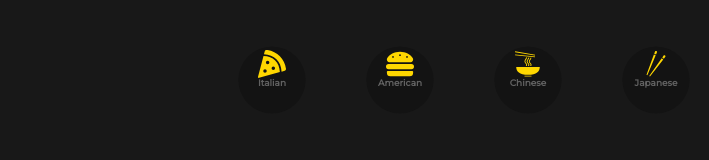
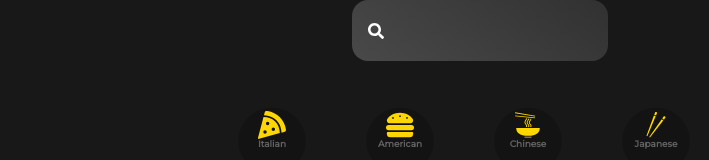
Before and after one commit to RealOtakuBoi/Cooking-Site-React, a React (Create React App) app: page / in a window 1280 px wide. Shown: the top 160 px of the page, without its empty margins (160-869 px from the left). Built offline with nearby package versions, Linux system fonts and the light colour scheme; no server answers.

Commit message:
Search Function done

```diff
--- a/src/App.js
+++ b/src/App.js
@@ -1,12 +1,14 @@
 
 import Pages from "./Pages/Pages";
 import Category from "./Components/Category";
-import {BrowserRouter} from 'react-router-dom'
+import {BrowserRouter} from 'react-router-dom';
+import Food from './Components/Food'
 
 function App() {
   return (
     <div className="App">
       <BrowserRouter>
+      <Food />
       <Category/>
       <Pages />
       </BrowserRouter>
--- /dev/null
+++ b/src/Components/Food.jsx
@@ -0,0 +1,69 @@
+import React, { useState } from 'react';
+import styled from 'styled-components';
+import {FaSearch} from 'react-icons/fa';
+import {useNavigate} from 'react-router-dom'
+
+function Food() {
+
+    const navigate = useNavigate();
+
+
+    const [input, setInput] = useState('');
+
+    const SubmitHandler = (e) =>{
+        e.preventDefault();
+        navigate('/Searched/'+input)
+
+    }
+
+  return (
+    <div>
+        <FormStyle onSubmit={SubmitHandler}>
+            <div>
+                <FaSearch></FaSearch>
+                <input onChange={(e) => setInput(e.target.value)} type= 'text' value={input}/>
+            </div>
+        </FormStyle>
+        </div>
+  )
+}
+
+
+const FormStyle = styled.form`
+    margin: 0rem 20rem;
+    position: relative;
+
+    div{
+        width: 100%;
+        position: relative;
+    }
+
+
+
+    input{
+        border: none;
+        background: linear-gradient(35deg, #494949, #313131);
+        font-size: 1.5rem;
+        color: rgb(97, 97, 97);
+        padding: 1rem 3rem;
+        border-radius: 1rem;
+        outline: none;
+        width: 100%;
+    }
+
+    svg{
+        position: absolute;
+        top: 50%;
+        left: 0;
+        transform: translate(100%, -50%);
+        color: white;
+
+    }
+
+
+
+
+
+    `;
+
+export default Food
--- a/src/Pages/Pages.jsx
+++ b/src/Pages/Pages.jsx
@@ -2,6 +2,7 @@ import React from 'react'
 import Home from './Home'
 import {Routes, Route} from 'react-router-dom'
 import Cusine from './Cusine'
+import Searched from './Searched'
 
 function Pages() {
   return (
@@ -9,6 +10,7 @@ function Pages() {
       <Routes>
         <Route path='/' element = {<Home/>}></Route>
         <Route path='/cusine/:type' element= {<Cusine/>}></Route>
+        <Route path = '/searched/:search' element = {<Searched />}></Route>
         </Routes>
     </div>
   )
--- /dev/null
+++ b/src/Pages/Searched.jsx
@@ -0,0 +1,60 @@
+import React from 'react'
+import {useEffect, useState} from 'react'
+import {useParams} from 'react-router-dom'
+import styled from 'styled-components';
+
+function Searched() {
+
+    const params = useParams();
+
+    const [searchedRecipe, setSearchedRecipe] = useState([]);
+
+    const getSearched = async (name) => {
+        const data = await fetch(`https://api.spoonacular.com/recipes/complexSearch?apiKey=${process.env.REACT_APP_API_KEY}&query=${name}`);
+        const recipes = await data.json();
+        setSearchedRecipe(recipes.results);
+    }
+
+        useEffect(() => {
+            getSearched(params.search)
+        },[params.search])
+  return (
+    <Grid>
+        {searchedRecipe.map((item) => {
+            return(
+                <Card key={item.id}>
+                    <img src={item.image} alt="" />
+                    <h4>{item.title}</h4>
+                </Card>
+            )
+        })}
+    </Grid>
+  )
+}
+
+
+const Grid = styled.div`
+grid-template-columns: 1fr 1fr 1fr;
+grid-template-rows: 1fr 1fr 1fr;
+gap: 3rem;
+  `;
+
+const Card = styled.div`
+  img{
+    widht:100%;
+    border-radius: 2rem;
+  }
+
+  a{
+    text-decoration:none;
+  }
+
+  h4{
+    text-align:center;
+    padding: 1rem;
+  }
+
+
+  `;
+
+export default Searched
```
Also changed, not shown: src/Pages/Recipes.jsx (added, +9 -0 lines).
